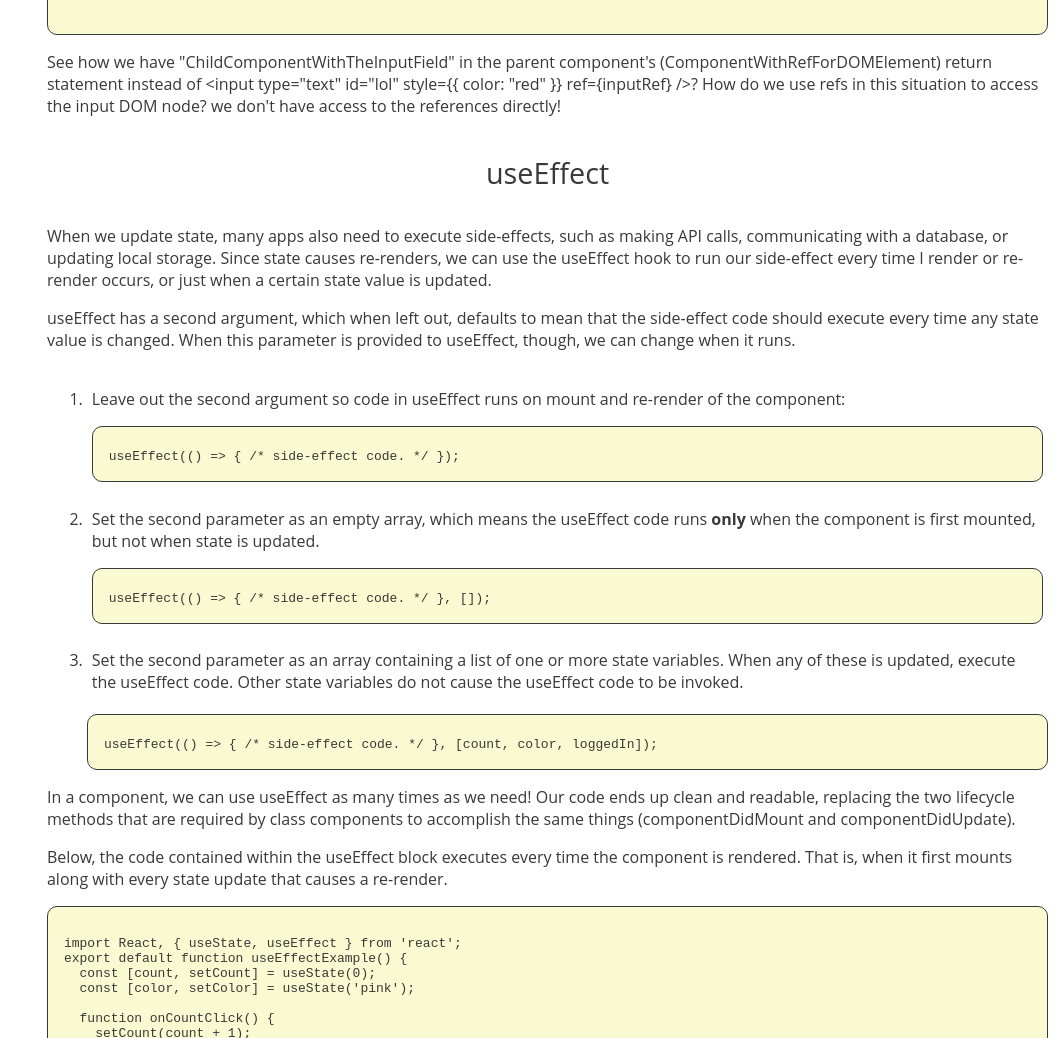
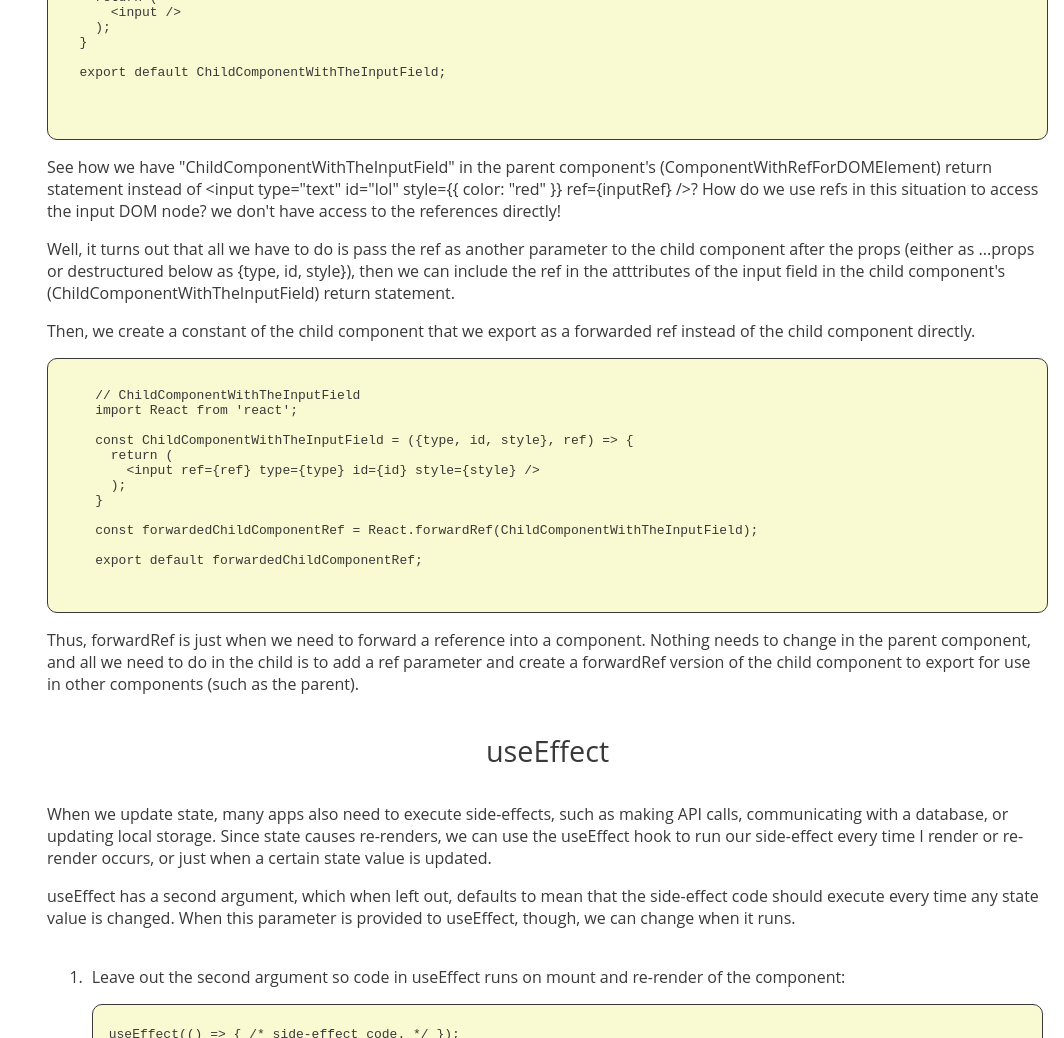
Before and after one commit to SabrinaMarkon/css-technical-documentation-page, a website: page index.html in a window 1280 px wide. Shown: the part 5200-6238 px from the top of the page, without its empty margins (216-1280 px from the left). Drawn offline with Linux system fonts and the light colour scheme.

Commit message:
Add explanation and example of forwardRef to useRef section.

```diff
--- a/index.html
+++ b/index.html
@@ -153,6 +153,7 @@ export default Counter;
           <div class="codecontainer">
             <pre>
 import React, { useState, useRef, useEffect } from 'react';
+
 export default function ComponentWithRefInstanceVariable() {
   const [count, setCount] = useState(0);
 
@@ -205,6 +206,7 @@ export default function ComponentWithRefInstanceVariable() {
             <pre>
   // ComponentWithRefForDOMElement component.
   import React, { useRef } from 'react';
+
   export default function ComponentWithRefForDOMElement() {
 
     const inputRef = useRef();
@@ -242,7 +244,9 @@ export default function ComponentWithRefInstanceVariable() {
             <pre>
   // ComponentWithRefForDOMElement component.
   import React, { useRef } from 'react';
+
   import ChildComponentWithTheInputField from './ChildComponentWithTheInputField';
+
   export default function ComponentWithRefForDOMElement() {
 
     const inputRef = useRef();
@@ -281,13 +285,31 @@ export default function ComponentWithRefInstanceVariable() {
       &lt;input /&gt;
     );
   }
+
+  export default ChildComponentWithTheInputField;
+
             </pre>
           </div>
           <p>See how we have "ChildComponentWithTheInputField" in the parent component's (ComponentWithRefForDOMElement) return statement instead of &lt;input type="text" id="lol" style={{ color: "red" }} ref={inputRef} /&gt;? How do we use refs in this situation to access the input DOM node? we don't have access to the references directly!</p>
-          <p></p>
+          <p>Well, it turns out that all we have to do is pass the ref as another parameter to the child component after the props (either as ...props or destructured below as {type, id, style}), then we can include the ref in the atttributes of the input field in the child component's (ChildComponentWithTheInputField) return statement.</p>
+          <p>Then, we create a constant of the child component that we export as a forwarded ref instead of the child component directly.</p>
+          <div class="codecontainer">
+              <pre>
+    // ChildComponentWithTheInputField
+    import React from 'react';
 
+    const ChildComponentWithTheInputField = ({type, id, style}, ref) => {
+      return (
+        &lt;input ref={ref} type={type} id={id} style={style} /&gt;
+      );
+    }
 
+    const forwardedChildComponentRef = React.forwardRef(ChildComponentWithTheInputField);
 
+    export default forwardedChildComponentRef;
+              </pre>
+          </div>
+          <p>Thus, forwardRef is just when we need to forward a reference into a component. Nothing needs to change in the parent component, and all we need to do in the child is to add a ref parameter and create a forwardRef version of the child component to export for use in other components (such as the parent).</p>
         </section>
         <section class="main-section" id="useEffect">
           <header>useEffect</header>
```
